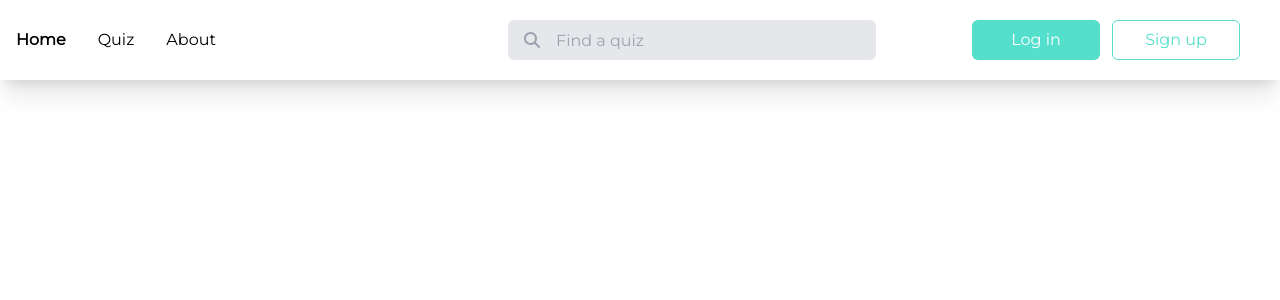
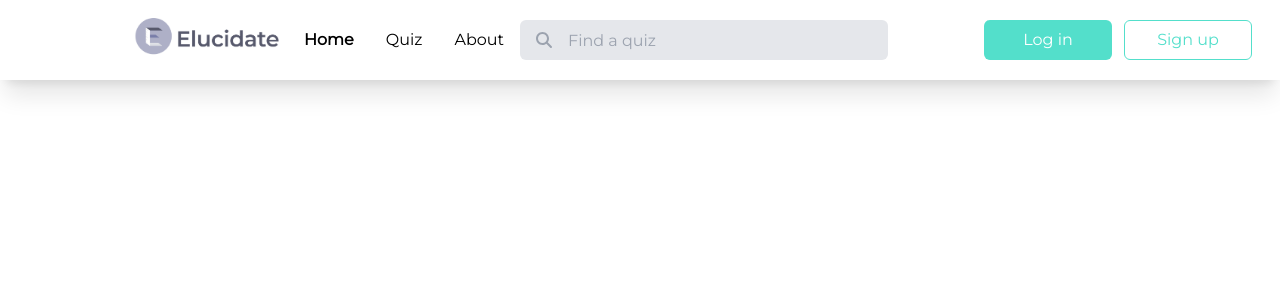
Before and after one commit to codersforcauses/elucidate, a Nuxt app in the folder client/: page / in a window 1280 px wide. Shown: the top 300 px of the page. Built offline with nearby package versions, Linux system fonts and the light colour scheme.

Commit message:
add temporary logo

```diff
--- a/client/components/Section/NavBar.vue
+++ b/client/components/Section/NavBar.vue
@@ -1,6 +1,12 @@
 <template>
   <nav class="h-20 flex items-center shadow-xl justify-between">
-    <div class="flex">
+    <div class="flex items-center">
+      <NuxtLink to="/" class="ml-32 h-12 -mt-2">
+        <!-- TODO: Temporary Logo -->
+        <nuxt-img
+          src="branding/logo_full.png"
+          class="h-12 min-w-max max-w-none"
+      /></NuxtLink>
       <NuxtLink to="/" class="mx-4">Home</NuxtLink>
       <NuxtLink to="/quiz" class="mx-4">Quiz</NuxtLink>
       <NuxtLink to="/about" class="mx-4">About</NuxtLink>
```
Also changed, not shown: client/static/branding/logo_full.png (added).
